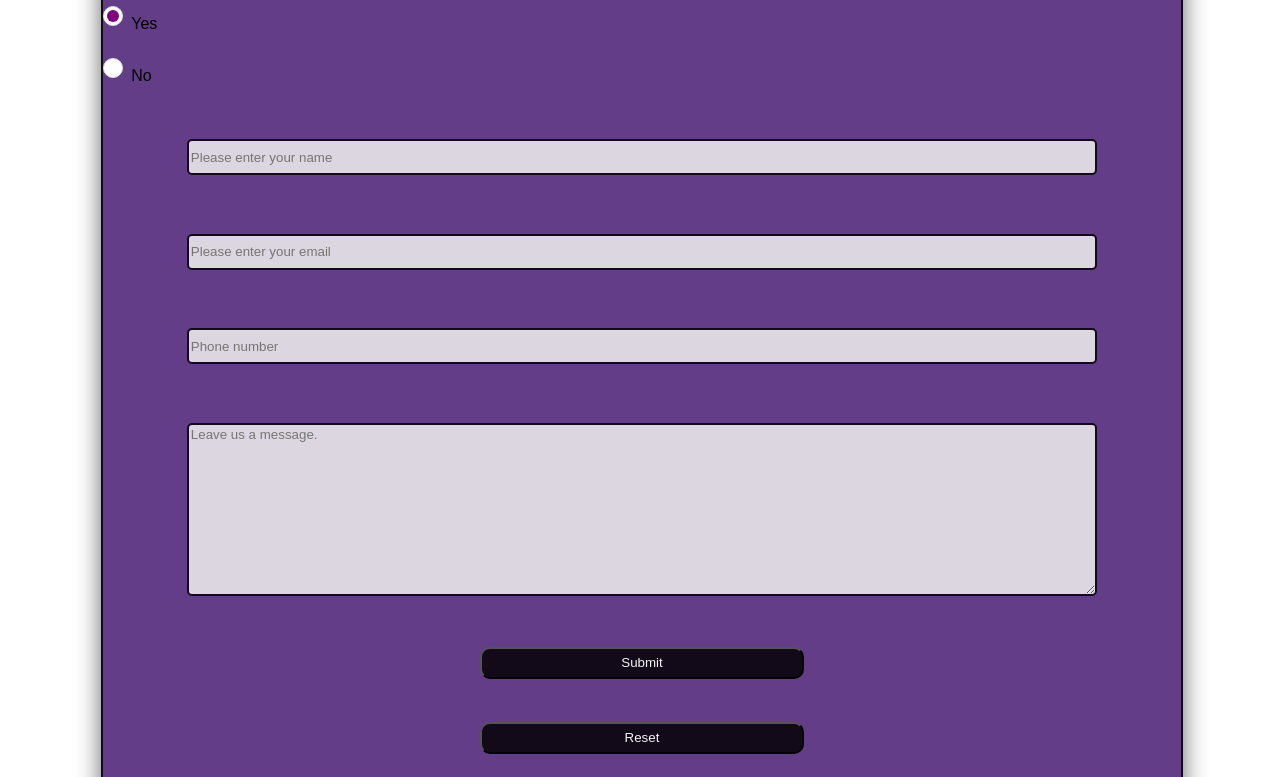
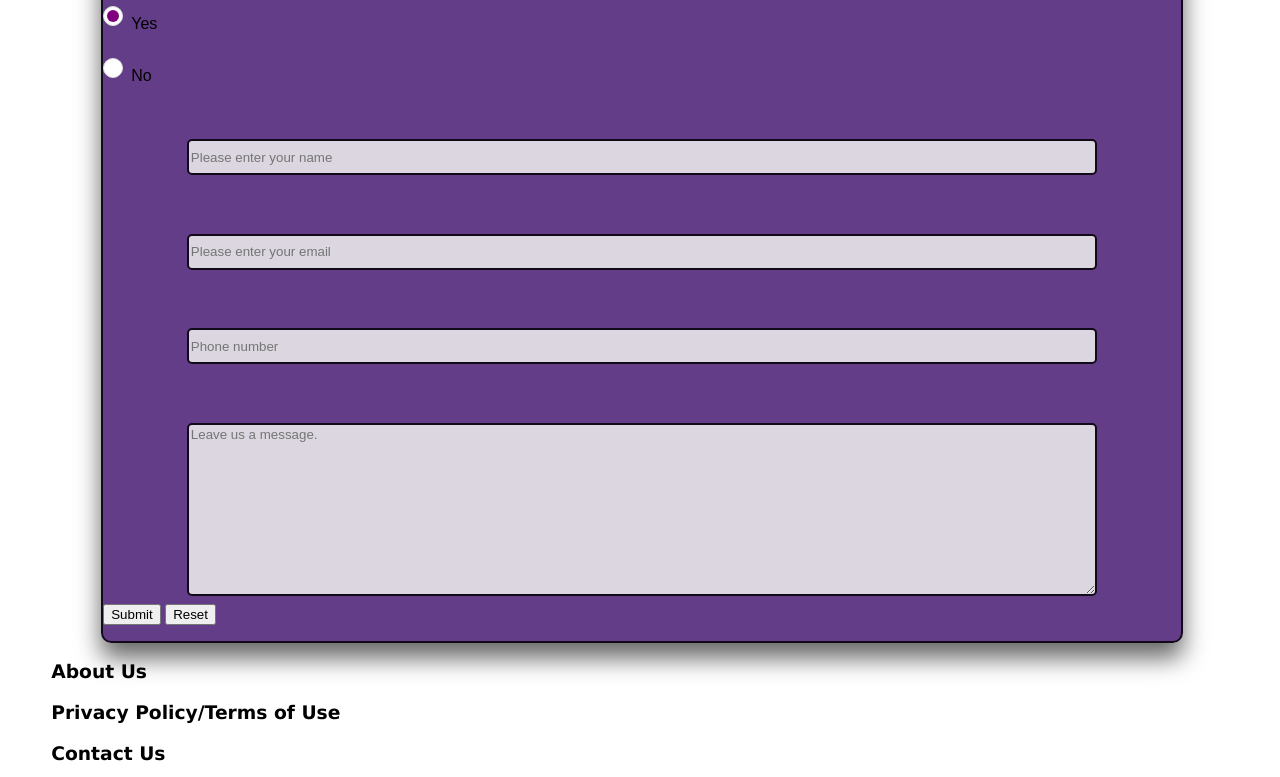
Before and after one commit to liamvalliere/liamvalliere.github.io, a plain HTML site: page contact.html in a window 1280 px wide. Shown: the part 730-1507 px from the top of the page. Drawn offline with Linux system fonts and the light colour scheme; grey boxes are pictures that could not be loaded.

Commit message:
update contact.html

```diff
--- a/contact.html
+++ b/contact.html
@@ -49,6 +49,7 @@
             </div>
         </nav>
         <div class="container">
+            <form action="" method="get">
                 <h1>Contact</h1>
                 <hr>
                 <label for="choose">Choose your purpose</label>
@@ -68,7 +69,6 @@
                     </label>
                 </div>
                 <label for="prefer">Do you want to receive weekly newsletter?</label>
-            <form action="#">
                 <p>
                     <input type="radio" id="test1" name="radio-group" checked>
                     <label for="test1">Yes</label>
@@ -77,13 +77,15 @@
                     <input type="radio" id="test2" name="radio-group">
                     <label for="test2">No</label>
                 </p>
-            </form>
+                <p>
                     <label for="name"><input type="name" id="name" placeholder="Please enter your name"></label>
                     <label for="email"><input type="email" id="email" placeholder="Please enter your email"></label>
                     <label for="phone"><input type="number" id="phone" placeholder="Phone number"></label>
                     <label for="mensaje"><textarea name="mensaje" id="mensaje" cols="30" rows="10" placeholder="Leave us a message."></textarea></label>
-            <input type="submit" value="Submit">
-            <input type="submit" value="Reset">
+                    <button type="submit" value="Submit">Submit</button>
+                    <button type="reset" value="Reset">Reset</button>
+                </p>
+            </form>
         </div>
     </header>
 </body>
```
Lines whose indentation alone changed are shown as unchanged.
